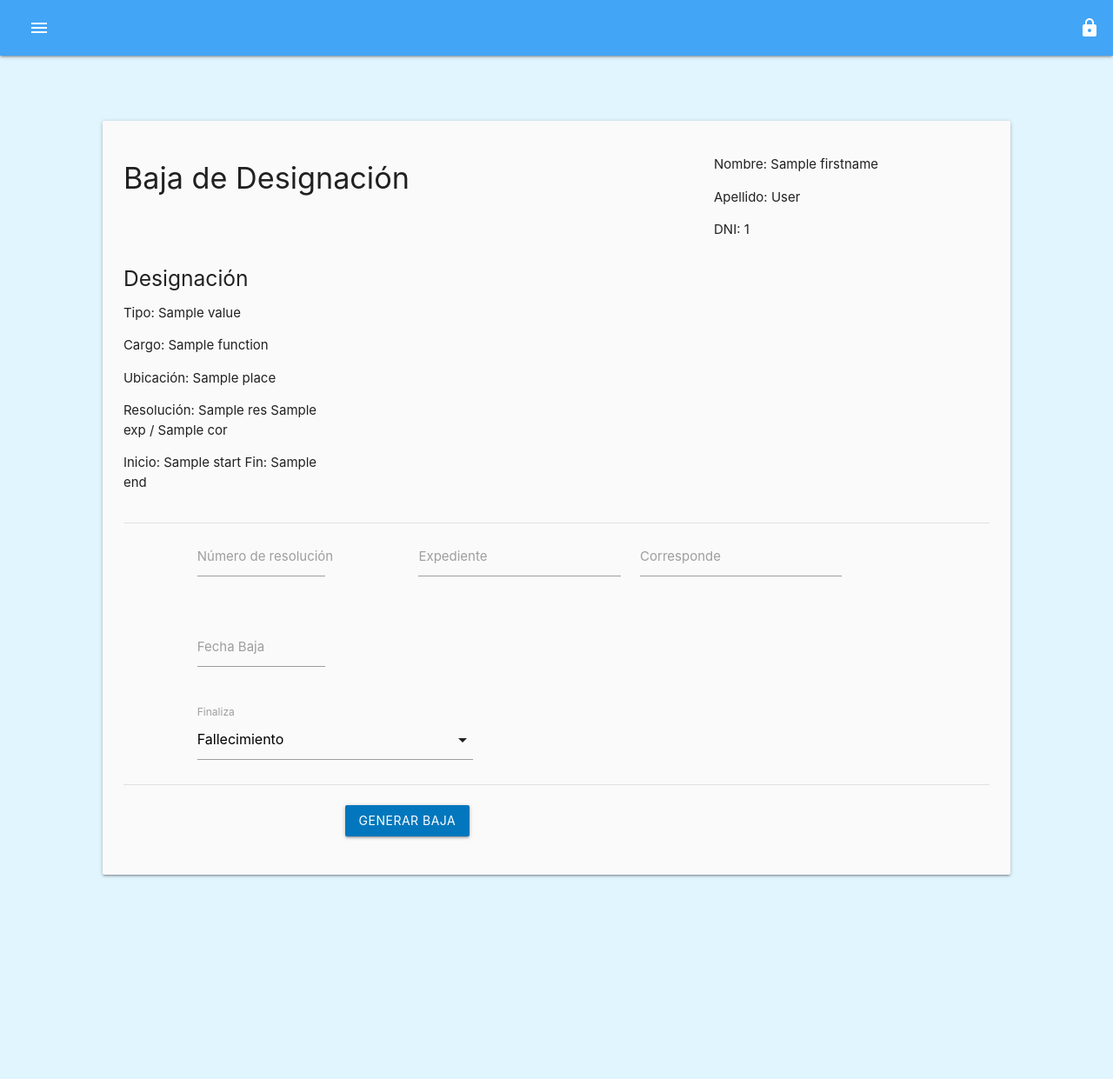
After one commit to pablodanielrey/sileg-api, a Flask app: template src/sileg/bp/web/designations/templates/dischargeDesignation.html in a window 1280 px wide. The commit adds this page. Shown: the whole page at 87% size. Run offline with Flask 2, Linux system fonts and the light colour scheme; the template is opened without the code that fills it: values that come from a table or form of the project are taken from there, most other values are stand-ins (such as "Sample title", 1, 10 or a date in 2020).

Commit message:
agregue el formulario para generar la baja de la designacion

```diff
--- a/src/sileg/bp/web/designations/forms.py
+++ b/src/sileg/bp/web/designations/forms.py
@@ -255,6 +255,58 @@ class ExtendDesignationForm(FlaskForm):
         session.add(d)
 
 
+class DischargeDesignationForm(FlaskForm):
+    # Datos del cargo
+    start = DateTimeField('Fecha Baja', format='%d-%m-%Y', validators=[DataRequired()])
+
+    res = StringField('Número de resolución')
+    exp = StringField('Expediente')
+    cor = StringField('Corresponde')
+
+    observations = SelectField('Finaliza', coerce=str)
+
+    def __init__(self):
+        super().__init__()
+        self._load_values()
+
+    def _load_values(self):
+        tipos = [
+            'Fallecimiento',
+            'Renuncia',
+            'Término de Designación',
+            'Cambio de Cátedra',
+            'Termino de Extensión',
+            'Limitación de Funciones',
+            'Término de Licencia',
+            'Cambio de Licencia',
+            'reintegro de licencia',
+            'Jubilación',
+            'Limitacion de Cargo'
+        ]
+        self.observations.choices = [ (f,f) for f in tipos ]
+
+    def save(self, session, designation_to_discharge: Designation):
+        designation_to_discharge.historic = True
+
+        d = Designation()
+        d.type = DesignationTypes.DISCHARGE
+        d.designation_id = designation_to_discharge.id
+        d.user_id = designation_to_discharge.user_id
+        d.place_id = designation_to_discharge.place_id
+        d.function_id = designation_to_discharge.function_id
+        d.end_type = DesignationEndTypes.INDETERMINATE
+
+        d.start = self.start.data
+
+        d.exp = self.exp.data
+        d.res = self.res.data
+        d.cor = self.cor.data
+
+        d.observations = self.observations.data
+
+        session.add(d)
+
+
 class DeleteDesignationForm(FlaskForm):
 
     def save(self, session, designation: Designation):
--- /dev/null
+++ b/src/sileg/bp/web/designations/templates/dischargeDesignation.html
@@ -0,0 +1,72 @@
+{% extends "base.html" %}
+{% block content %}
+<div class="row">
+    <div class="col m1"></div>
+    <div class="col m10">
+        <div class="card-panel grey lighten-5">
+            <div class="row">
+                <div class="col m8">
+                    <h4>Baja de Designación</h4>
+                </div>
+                <div class="col m3">
+                    <p>Nombre: {{person.firstname}}</p>
+                    <p>Apellido: {{person.lastname}}</p>
+                    <p>DNI: {{person.person_number}}</p>
+                </div>
+                <div class="col m3">
+                    <h5>Designación</h5>
+                    <p>Tipo: {{designation.type.value}}</p>
+                    <p>Cargo: {{designation.function.name}}</p>
+                    <p>Ubicación: {{designation.place.name}}</p>
+                    <p>Resolución: {{designation.res}} {{designation.exp}} / {{designation.cor}} </p>
+                    <p>Inicio: {{designation.start}} Fin: {{designation.end}} </p>
+                </div>
+            </div>
+            <div class="divider"></div>
+            <form action="" method="post">
+                {{ form.csrf_token }}
+                <div class="row">
+                    <div class="col m1"></div>
+                    <div class="col m2 input-field">
+                        {{ form.res.label }}
+                        {{ form.res }}
+                    </div>
+                    <div class="col m1"></div>
+                    <div class="col m3 input-field">
+                        {{ form.exp.label }}
+                        {{ form.exp }}
+                    </div>
+                    <div class="col m3 input-field">
+                        {{ form.cor.label }}
+                        {{ form.cor }}
+                    </div>
+                </div>
+                <div class="row">
+                    <div class="col m1"></div>
+                    <div class="col m2 input-field">
+                        {{ form.start.label }}
+                        {{ form.start(class="datepicker") }}
+                    </div>
+                </div>
+                <div class="row">
+                        <div class="col m1"></div>
+                        <div class="col m4">
+                            {{ form.observations.label }}
+                            {{ form.observations }}
+                        </div>
+                    </div>
+                <div class="divider"></div>
+                <br>
+                <div class="row">
+                    <div class="col m3"></div>
+                    <div class="col m3">
+                        <button class="btn light-blue darken-3">Generar Baja</button>
+                    </div>
+                    <div class="col m3"></div>
+                </div>
+            </form>
+        </div>
+    </div>
+    <div class="col m1"></div>
+</div>
+{% endblock %}
--- a/src/sileg/bp/web/designations/templates/personDesignations.html
+++ b/src/sileg/bp/web/designations/templates/personDesignations.html
@@ -85,7 +85,7 @@ function toggle(id) {
                                     <li class="divider" tabindex="-1"></li>
                                     <li><a class="blue-text darken-4" href="{{url_for('designations.promote', did=d.id)}}">Extender</a></li>
                                     <li><a class="blue-text darken-4" href="{{url_for('designations.extend', did=d.id)}}">Prorrogar</a></li>
-                                    <li><a class="blue-text darken-4" href="#!">Baja</a></li>
+                                    <li><a class="blue-text darken-4" href="{{url_for('designations.discharge', did=d.id)}}">Baja</a></li>
                                     <li><a class="blue-text darken-4" href="{{url_for('designations.convalidate', did=d.id)}}">Convalidar</a></li>
                                     <li><a class="blue-text darken-4" href="{{url_for('designations.replacement_select_person', did=d.id)}}">Suplencia</a></li>
                                     <li><a class="blue-text darken-4" href="{{url_for('leavelicense.create_designation_leave_license', did=d.id)}}">Licencia</a></li>
@@ -110,7 +110,7 @@ function toggle(id) {
                                                         <ul id='dropdown-{{d2.id}}' class='dropdown-content'>
                                                                 <li><a class="blue-text darken-4" href="#!">Modificar</a></li>
                                                                 <li class="divider" tabindex="-1"></li>
-                                                                <li><a class="blue-text darken-4" href="#!">Baja</a></li>
+                                                                <li><a class="blue-text darken-4" href="{{url_for('designations.discharge', did=d2.id)}}>Baja</a></li>
                                                                 <li><a class="red-text darken-4" href="{{url_for('designations.delete', did=d2.id)}}">Eliminar</a></li>
                                                         </ul>
                                                     {% endif %}
```
Also changed, not shown: src/sileg/bp/web/designations/routes.py (+28 -0 lines).
